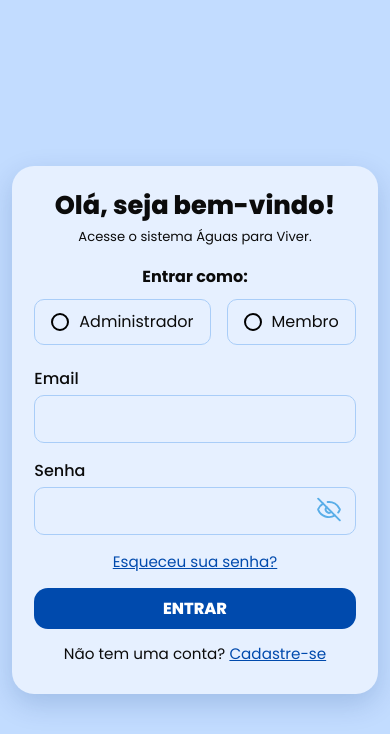
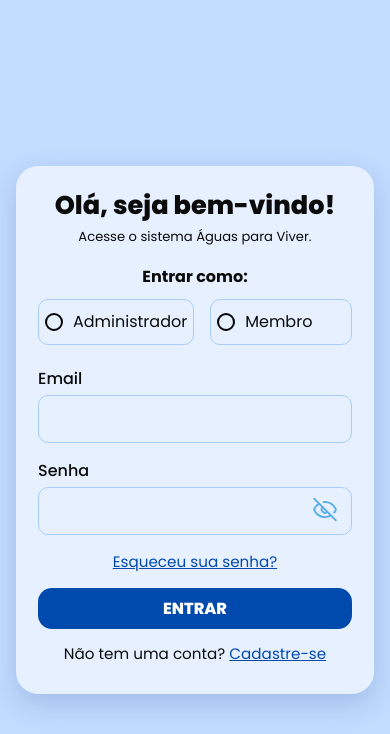
Before and after one commit to pamelalld/pocAguasParaViver, a Flask app: page /login in a window 390 px wide. Shown: the top 734 px of the page. Run offline with Flask 3, Linux system fonts and the light colour scheme.

Commit message:
redução do padding do seletor de usuário na tela de login para adaptação nos celulares

```diff
--- a/app/static/css/style.css
+++ b/app/static/css/style.css
@@ -369,6 +369,11 @@ dialog.modal::backdrop { background: rgba(0, 20, 60, .55); }
   .mapa-info { right: 12px; }
   .mapa-aviso { top: 126px; left: 12px; }
   .legenda { top: 130px; right: 12px; }
+  .chips { display: grid; grid-template-columns: 1fr 1fr; gap: 16px; margin: 10px 0 22px; }
+  .chip {
+    display: flex; align-items: center; gap: 10px; padding: 10px 6px; cursor: pointer;
+    border: 1.5px solid var(--borda); border-radius: 10px; background: var(--card);
+  }
 }
 @media (prefers-reduced-motion: reduce) {
   * { transition: none !important; scroll-behavior: auto !important; }
```
